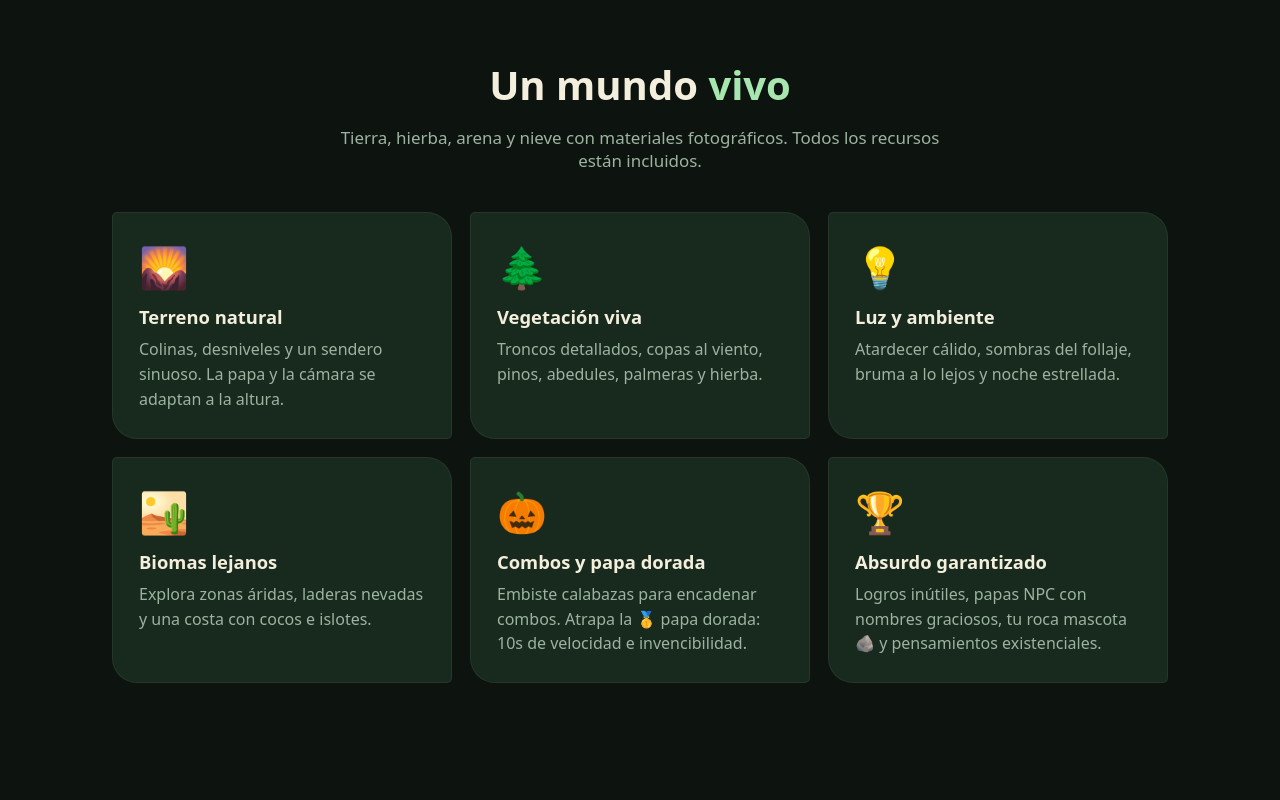
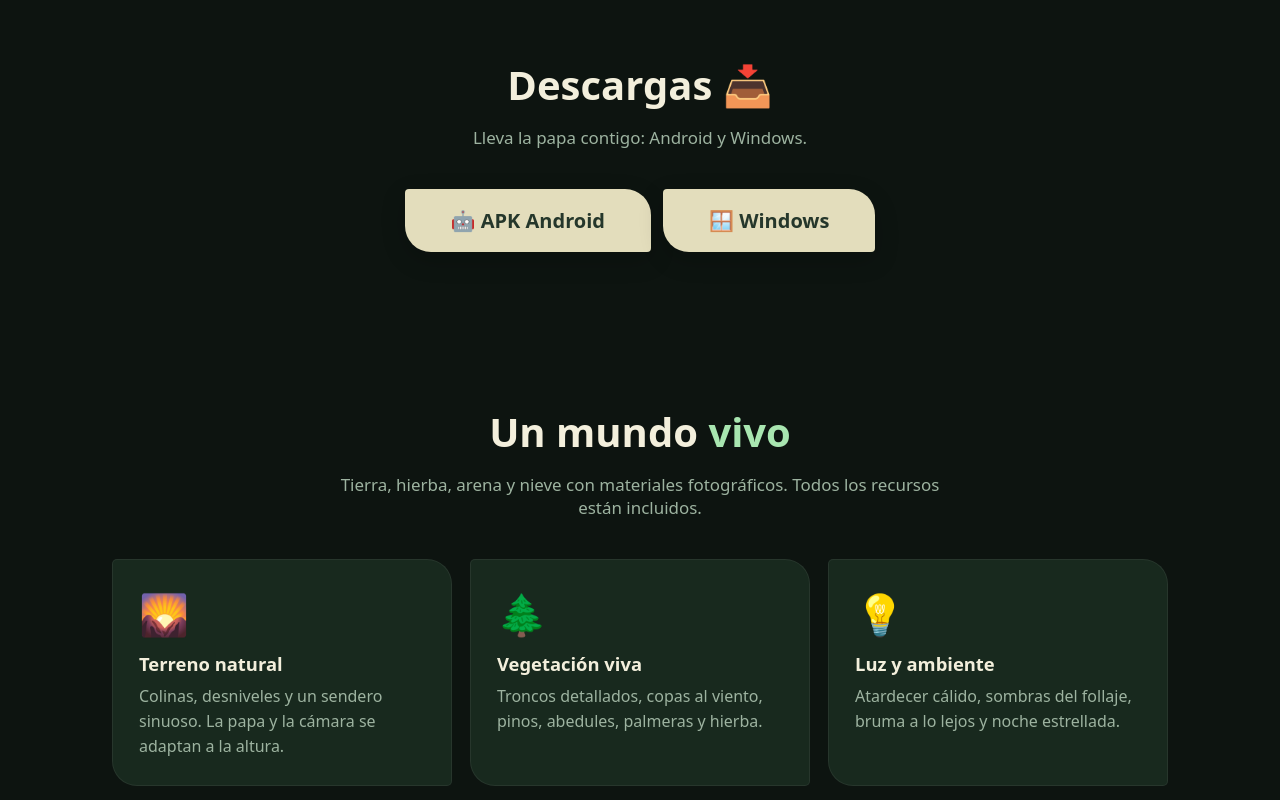
Before and after one commit to YottoMtnz/simulador-de-papa, a plain HTML site: page index.html in a window 1280 px wide. Shown: the part 840-1640 px from the top of the page. Drawn offline with Linux system fonts and the light colour scheme.

Commit message:
v13: enlaces de descarga (Drive)

```diff
--- a/index.html
+++ b/index.html
@@ -84,6 +84,14 @@ h1 .t{background:none;color:#e4dcc0;font-size:.46em;letter-spacing:.2em}
   </div>
 </div>
 <section>
+  <h2>Descargas <span class="t">📥</span></h2>
+  <p class="lead">Lleva la papa contigo: Android y Windows.</p>
+  <div class="cta" style="display:flex;gap:12px;justify-content:center;flex-wrap:wrap">
+    <a class="btn btn-play" href="https://drive.google.com/uc?id=1L8NRdOwj863Lgm8SD9nJ5xUILB-lWkER&export=download">🤖 APK Android</a>
+    <a class="btn btn-play" href="https://drive.google.com/uc?id=1XTBcfbEzyjPhZodCG8sSMQV_JqJPOvze&export=download">🪟 Windows</a>
+  </div>
+</section>
+<section>
   <h2>Un mundo <span class="t">vivo</span></h2>
   <p class="lead">Tierra, hierba, arena y nieve con materiales fotográficos. Todos los recursos están incluidos.</p>
   <div class="grid">
```
